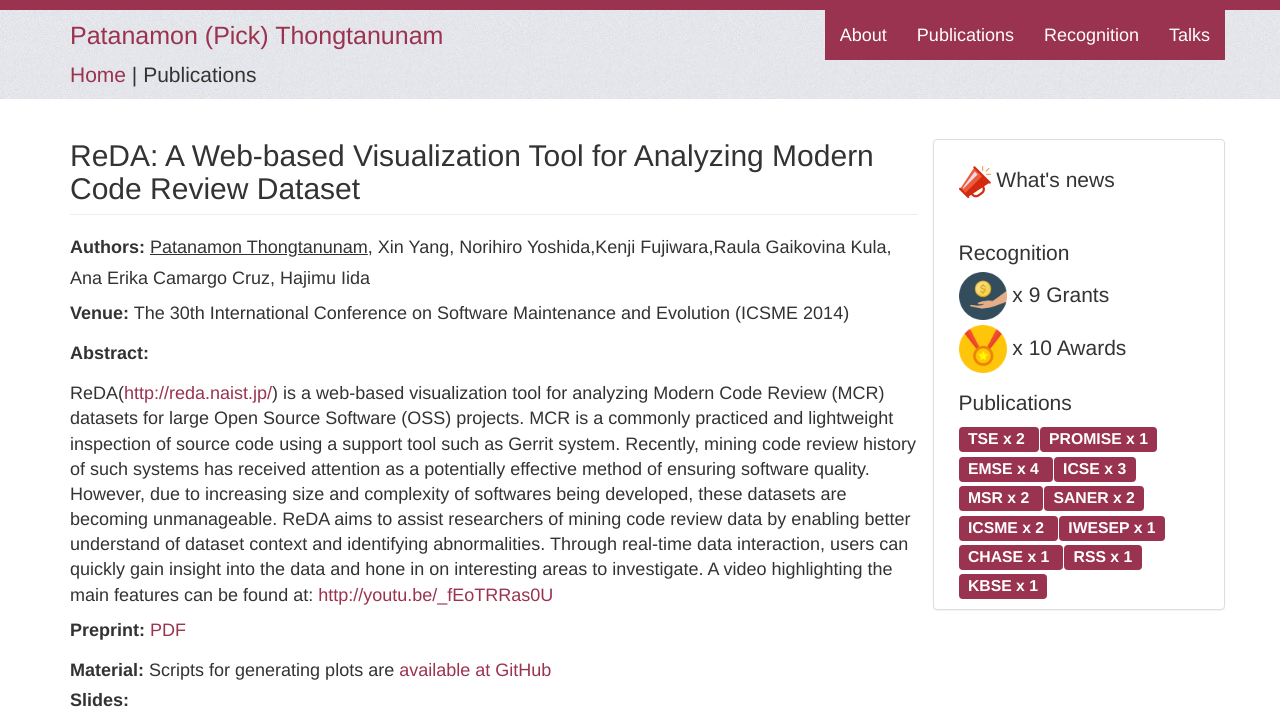
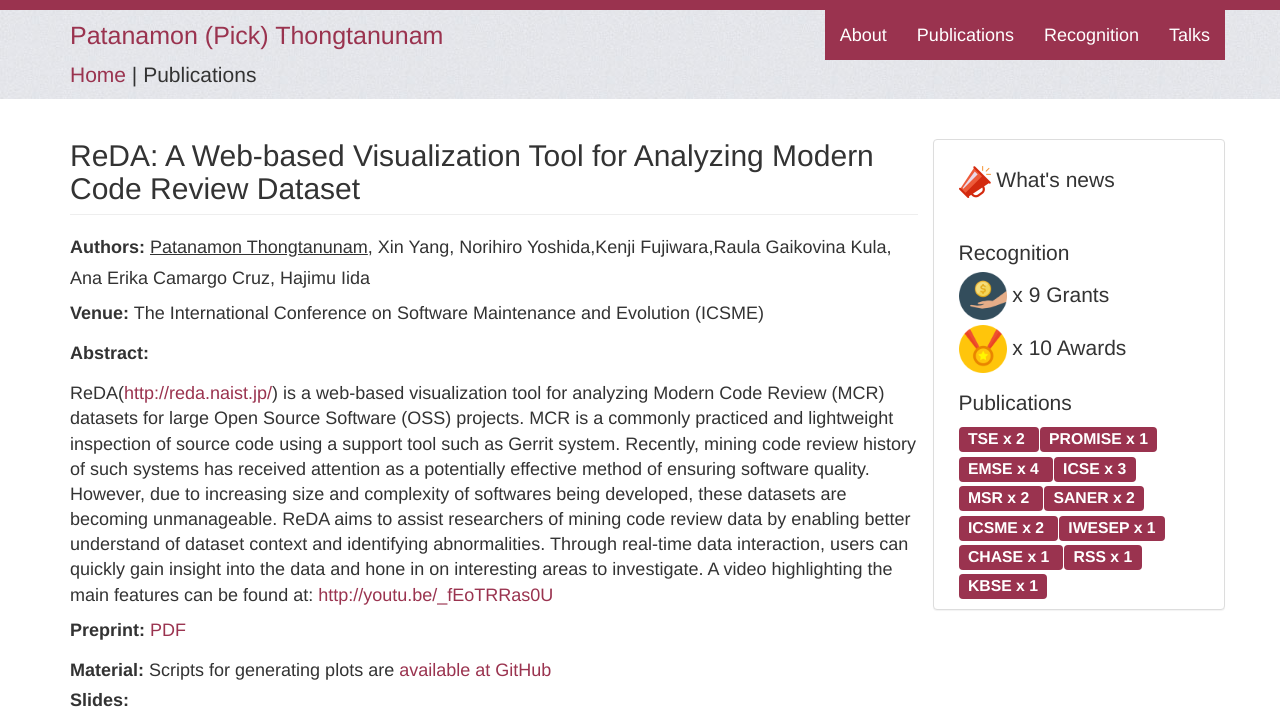
Before and after one commit to patanamon/patanamon.github.io, a Jekyll site: the page built from _papers/2014-11-08-reda-a-web-based-visualization-tool-for-analyzing-modern-code-review-dataset.markdown, in a window 1280 px wide and 900 px high, cut to the strip 0-724 px from the top of the window. Built offline with Jekyll 4.4.1, drawn with Linux system fonts in a browser that asks for light colours; nearby versions of some CDN libraries; library files that are not in the unit come from our copies; comment, search, counter and statistics services are not loaded.

Commit message:
minor changes: add underline, adjust venue name

```diff
--- a/_papers/2014-11-08-reda-a-web-based-visualization-tool-for-analyzing-modern-code-review-dataset.markdown
+++ b/_papers/2014-11-08-reda-a-web-based-visualization-tool-for-analyzing-modern-code-review-dataset.markdown
@@ -3,7 +3,7 @@
 date:   2014-11-08 00:00:00
 title:  "ReDA: A Web-based Visualization Tool for Analyzing Modern Code Review Dataset"
 authors: "<u>Patanamon Thongtanunam</u>, Xin Yang, Norihiro Yoshida,Kenji Fujiwara,Raula Gaikovina Kula, Ana Erika Camargo Cruz, Hajimu Iida"
-venue: "The 30th International Conference on Software Maintenance and Evolution (ICSME 2014)"
+venue: "The International Conference on Software Maintenance and Evolution (ICSME)"
 pubyear: 2014
 acceptance: "52% (14/27)"
 s_venue: ICSME
```
Also changed, not shown: _papers/2019-03-01-automatically-generating-documentation-for-lambda-expressions-in-java.md (+1 -1 lines), _papers/2020-01-01-review-dynamics-and-their-impact-on-software-quality.md (+1 -1 lines), _papers/2020-08-01-workload-aware-reviewer-recommendation-using-a-multi-objective-search-based-approach.md (+1 -1 lines), _papers/2020-09-04-predicting-defective-lines-using-a-model-agnostic-technique.md (+1 -1 lines), _papers/2021-01-05-assessing-the-students-understanding-and-their-mistakes-in-code-review-checklists.md (+1 -1 lines).
